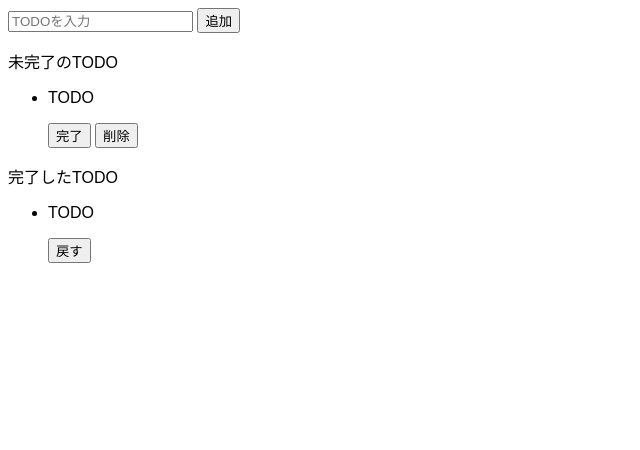
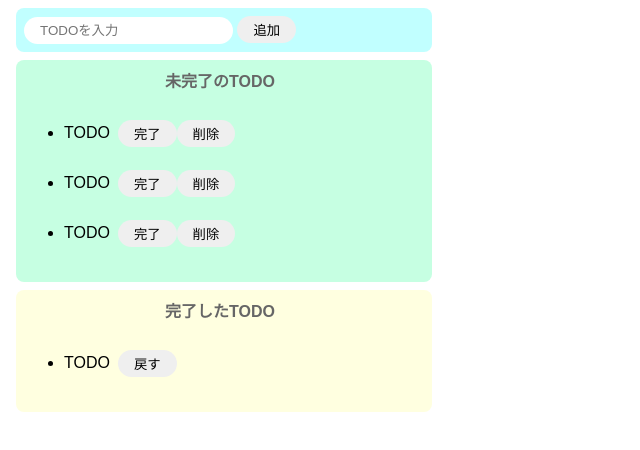
Before and after one commit to shikihaya/ddd, a website built with Parcel: page index.html in a window 1280 px wide. Shown: the whole page, without its empty margins (0-640 px from the left). Built offline with nearby package versions, Linux system fonts and the light colour scheme.

Commit message:
HTML css編集

```diff
--- a/index.html
+++ b/index.html
@@ -11,10 +11,24 @@
       <button>追加</button>
     </div>
     <div class="incomplete-area">
-      <p>未完了のTODO</p>
+      <p class="title">未完了のTODO</p>
       <ul>
         <li>
-          <div>
+          <div class="list-row">
+            <p>TODO</p>
+            <button>完了</button>
+            <button>削除</button>
+          </div>
+        </li>
+        <li>
+          <div class="list-row">
+            <p>TODO</p>
+            <button>完了</button>
+            <button>削除</button>
+          </div>
+        </li>
+        <li>
+          <div class="list-row">
             <p>TODO</p>
             <button>完了</button>
             <button>削除</button>
@@ -23,10 +37,10 @@
       </ul>
     </div>
     <div class="complete-area">
-      <p>完了したTODO</p>
+      <p class="title">完了したTODO</p>
       <ul>
         <li>
-          <div>
+          <div class="list-row">
             <p>TODO</p>
             <button>戻す</button>
           </div>
--- a/src/styles.css
+++ b/src/styles.css
@@ -1,3 +1,64 @@
 body {
   font-family: sans-serif;
 }
+
+input {
+  border-radius: 16px;
+  border: none;
+  padding: 6px 16px;
+  outline: none;
+}
+
+button {
+  border-radius: 16px;
+  border: none;
+  padding: 4px 16px;
+}
+
+button:hover {
+  background-color: #ff7fff;
+  color: #fff;
+  cursor: pointer;
+}
+
+p {
+  margin-right: 8px;
+}
+
+.input-area {
+  background-color: #c1ffff;
+  width: 400px;
+  padding: 8px;
+  margin: 8px;
+  border-radius: 8px;
+}
+
+.incomplete-area {
+  background-color: #c6ffe2;
+  width: 400px;
+  min-height: 200px;
+  padding: 8px;
+  margin: 8px;
+  border-radius: 8px;
+}
+
+.complete-area {
+  background-color: #ffffe0;
+  width: 400px;
+  padding: 8px;
+  margin: 8px;
+  border-radius: 8px;
+}
+
+.title {
+  text-align: center;
+  margin-top: 0;
+  font-weight: bold;
+  color: #666;
+}
+
+.list-row {
+  display: flex;
+  align-items: center;
+  /* padding-bottom: 4px; */
+}
```
